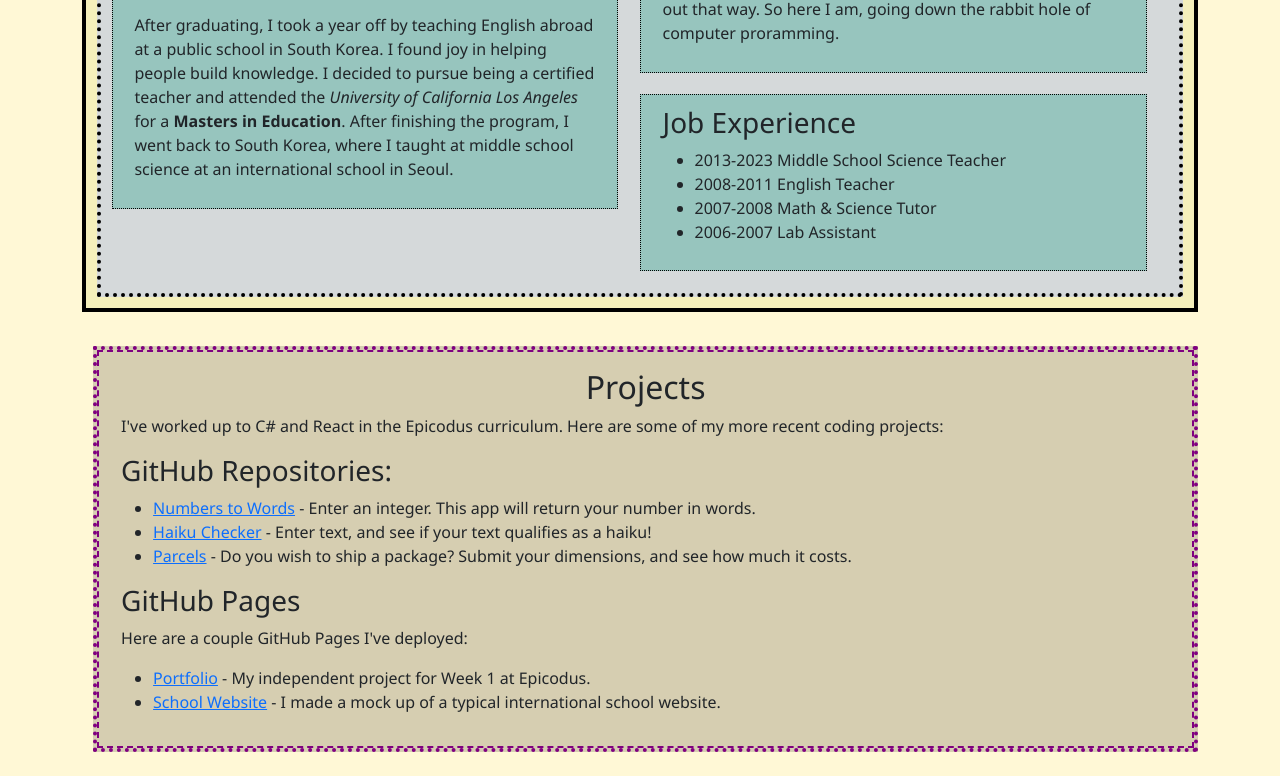
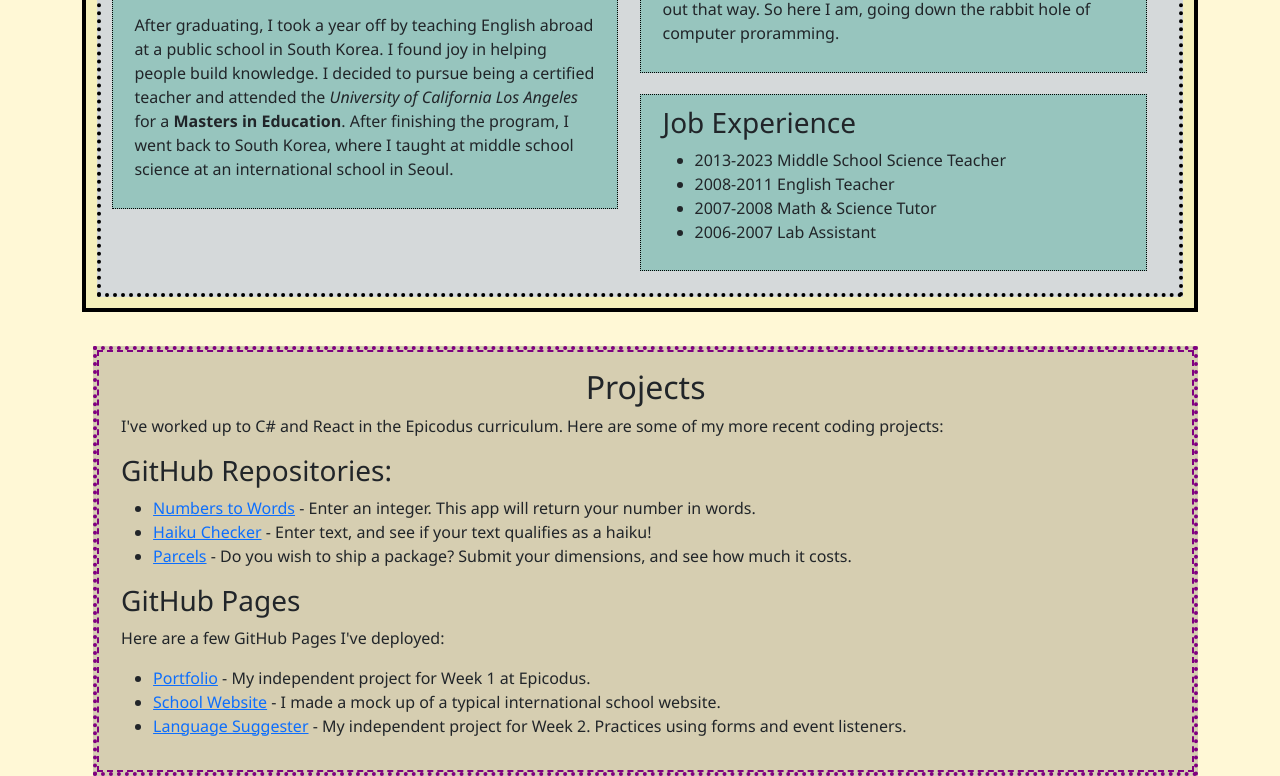
Before and after one commit to joncheng-dev/portfolio-landing-page, a plain HTML site: page index.html in a window 1280 px wide. Shown: the part 1679-2455 px from the top of the page. Before the commit the page ends 2431 px from the top, so only its background shows below. Drawn offline with nearby package versions, Linux system fonts and the light colour scheme.

Commit message:
add github pages link for week 2 project

```diff
--- a/index.html
+++ b/index.html
@@ -148,12 +148,16 @@
             </li>
           </ul>
           <h3>GitHub Pages</h3>
-          <p>Here are a couple GitHub Pages I've deployed:</p>
+          <p>Here are a few GitHub Pages I've deployed:</p>
           <ul>
             <li><a href="https://joncheng-dev.github.io/portfolio-landing-page/">Portfolio</a> - My independent project for Week 1 at Epicodus.</li>
             <li>
               <a href="https://joncheng-dev.github.io/school-website/">School Website</a> - I made a mock up of a typical international school
               website.
+            </li>
+            <li>
+              <a href="https://joncheng-dev.github.io/language-suggester/">Language Suggester</a> - My independent project for Week 2. Practices using
+              forms and event listeners.
             </li>
           </ul>
         </div>
```
